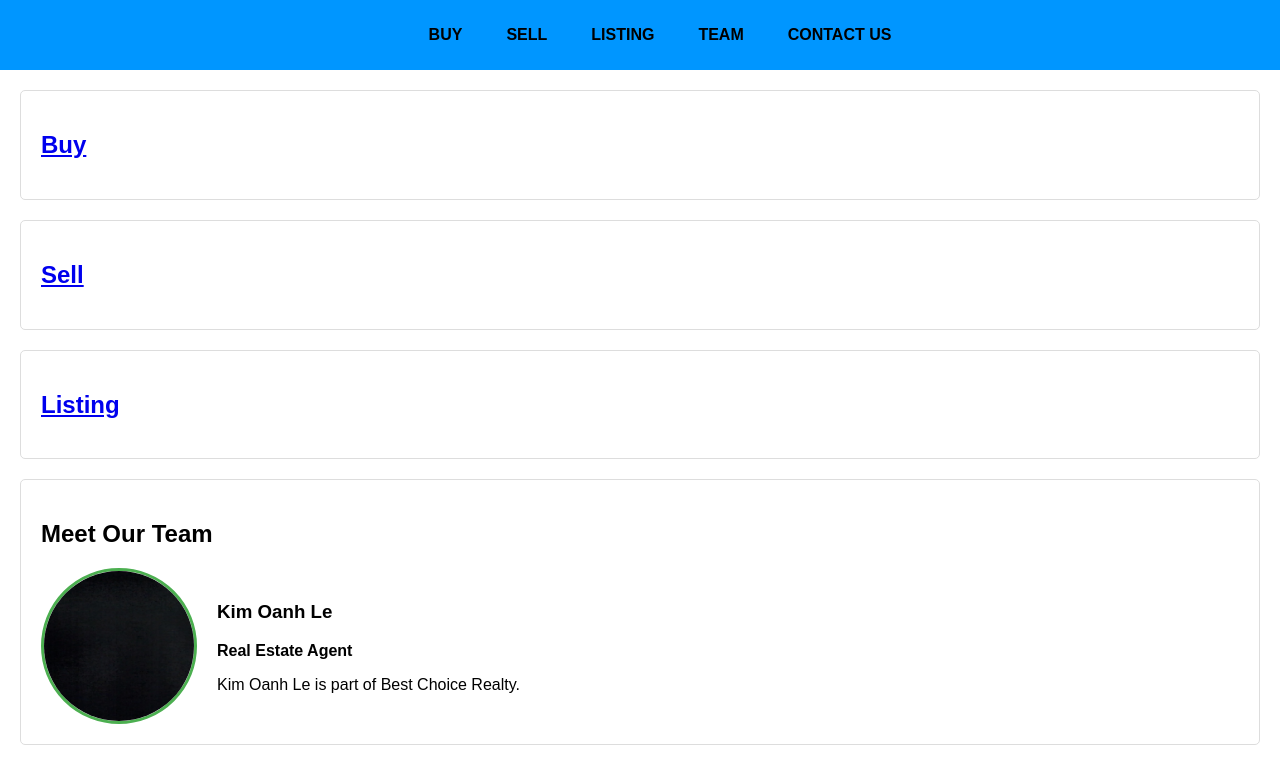
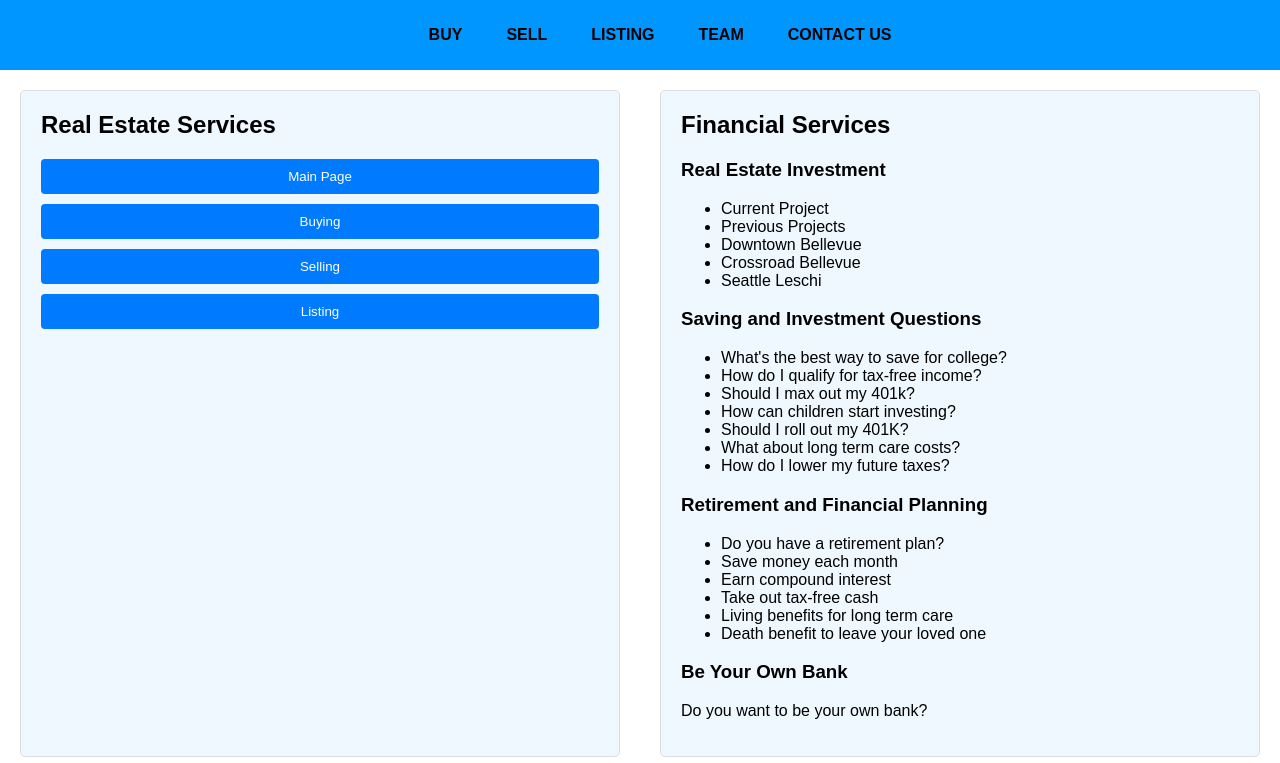
Before and after one commit to danielthienbao/KOLEinvestment, a plain HTML site: page index.html in a window 1280 px wide. Shown: the top 763 px of the page. Drawn offline with nearby package versions, Linux system fonts and the light colour scheme.

Commit message:
added financial services section

```diff
--- a/index.html
+++ b/index.html
@@ -6,7 +6,6 @@
     <meta name="viewport" content="width=device-width, initial-scale=1.0">
     <title>Real Estate Website</title>
     <link rel="stylesheet" href="styles.css">
-
 </head>
 <body>
     <!-- Include EmailJS SDK -->
@@ -16,8 +15,7 @@
             emailjs.init("_Vi08Yke-pLsVczaX");
         })();
     </script>
-</head>
-<body>
+
     <!-- Header Section -->
     <header>
         <nav class="navbar">
@@ -33,20 +31,49 @@
 
     <!-- Main Content Section -->
     <main>
-        <!-- Buy Section (now linked externally) -->
-        <section id="buy" class="content-section">
-            <h2><a href="https://www.choicehomes4sale.com/buying/" target="_blank">Buy</a></h2>
-        </section>
-
-        <!-- Sell Section (now linked externally) -->
-        <section id="sell" class="content-section">
-            <h2><a href="https://www.choicehomes4sale.com/selling-your-home/" target="_blank">Sell</a></h2>
-        </section>
-
-        <!-- Listing Section (now linked externally) -->
-        <section id="listing" class="content-section">
-            <h2><a href="https://choicehomes4sale.com/search/advanced_search/" target="_blank">Listing</a></h2>
-        </section>
+        <!-- Services Section -->
+        <section class="services-section">
+            <div class="service-box">
+                <h2>Real Estate Services</h2>
+                <button onclick="location.href='https://www.choicehomes4sale.com/'">Main Page</button>
+                <button onclick="location.href='https://www.choicehomes4sale.com/buying/'">Buying</button>
+                <button onclick="location.href='https://www.choicehomes4sale.com/selling-your-home/'">Selling</button>
+                <button onclick="location.href='https://choicehomes4sale.com/search/advanced_search/'">Listing</button>
+            </div>
+            <div class="service-box">
+                <h2>Financial Services</h2>
+                <div class="financial-content">
+                    <h3>Real Estate Investment</h3>
+                    <ul>
+                        <li>Current Project</li>
+                        <li>Previous Projects</li>
+                        <li>Downtown Bellevue</li>
+                        <li>Crossroad Bellevue</li>
+                        <li>Seattle Leschi</li>
+                    </ul>
+                    <h3>Saving and Investment Questions</h3>
+                    <ul>
+                        <li>What's the best way to save for college?</li>
+                        <li>How do I qualify for tax-free income?</li>
+                        <li>Should I max out my 401k?</li>
+                        <li>How can children start investing?</li>
+                        <li>Should I roll out my 401K?</li>
+                        <li>What about long term care costs?</li>
+                        <li>How do I lower my future taxes?</li>
+                    </ul>
+                    <h3>Retirement and Financial Planning</h3>
+                    <ul>
+                        <li>Do you have a retirement plan?</li>
+                        <li>Save money each month</li>
+                        <li>Earn compound interest</li>
+                        <li>Take out tax-free cash</li>
+                        <li>Living benefits for long term care</li>
+                        <li>Death benefit to leave your loved one</li>
+                    </ul>
+                    <h3>Be Your Own Bank</h3>
+                    <p>Do you want to be your own bank?</p>
+                </div>
+            </section>
 
         <!-- Team Section -->
         <section id="team" class="content-section">
@@ -60,6 +87,7 @@
                 </div>
             </div>
         </section>
+
         <!-- Contact Us Section -->
         <section id="contact" class="content-section">
             <h2>Contact Us</h2>
@@ -95,7 +123,6 @@
             var email = document.getElementById("email").value.trim();
             var message = document.getElementById("message").value.trim();
 
-
             if (!name || !address || !phone || !email || !message) {
                 document.getElementById('errorMessage').style.display = 'block';
                 return;
@@ -111,8 +138,8 @@
                 message: message
             };
 
-            const serviceID = "service_w0v2a2n"; // Replace with your EmailJS service ID
-            const templateID = "template_6u5ee1p"; // Replace with your EmailJS template ID
+            const serviceID = "service_w0v2a2n";
+            const templateID = "template_6u5ee1p";
 
             emailjs.send(serviceID, templateID, params)
             .then((response) => {
--- a/styles.css
+++ b/styles.css
@@ -87,3 +87,37 @@ body {
 .contact-form button:hover {
     background-color: #1e6b45;
 }
+
+.services-section {
+    display: flex;
+    justify-content: space-between;
+    padding: 20px;
+}
+
+.service-box {
+    width: 45%;
+    padding: 20px;
+    background-color: #f0f8ff;
+    border: 1px solid #ddd;
+    border-radius: 5px;
+}
+
+.service-box h2 {
+    margin-top: 0;
+}
+
+.service-box button {
+    display: block;
+    width: 100%;
+    padding: 10px;
+    margin: 10px 0;
+    background-color: #007bff;
+    color: white;
+    border: none;
+    border-radius: 4px;
+    cursor: pointer;
+}
+
+.service-box button:hover {
+    background-color: #0056b3;
+}
```
